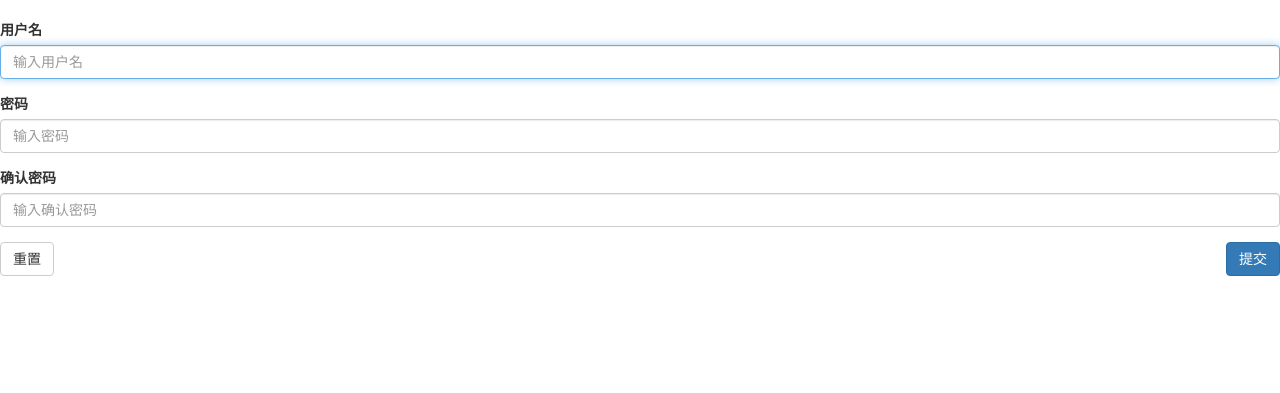
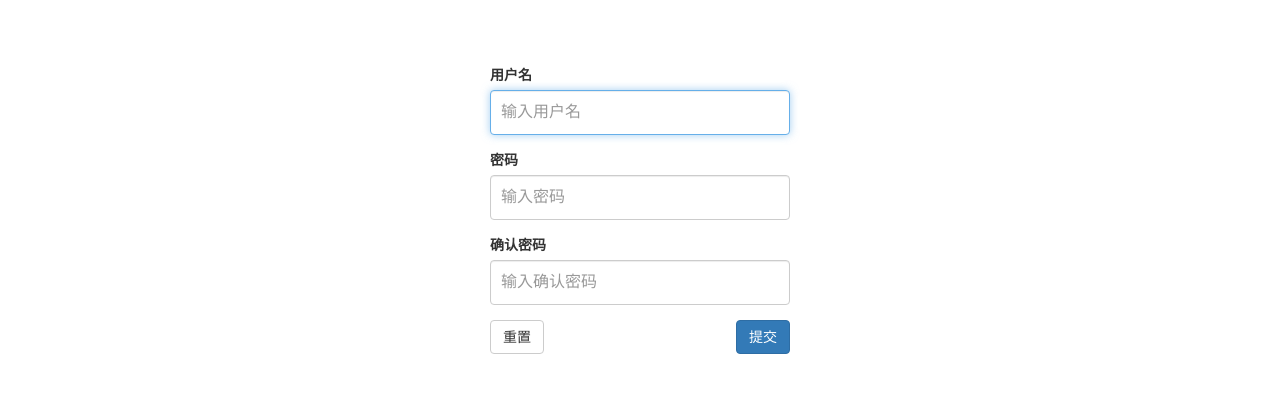
Before and after one commit to Research-training-of-federal-learning/flask-fileupload, a Flask app: page /register in a window 1280 px wide. Shown: the part 52-445 px from the top of the page. Run offline with Flask 2, Linux system fonts and the light colour scheme; some libraries are stand-ins or nearby versions.

Commit message:
前端更新

```diff
--- a/app.py
+++ b/app.py
@@ -77,6 +77,15 @@ def js_static(filename):
 @app.route('/')
 def index():
     return redirect(url_for('login'))
+
+@app.route('/logout')
+def out():
+    if session['is_login'] == False:
+        return render_template('/')
+    else:
+        session['is_login'] = False
+        session['name'] = ''
+        return redirect('/')
 
 @app.route("/download1", methods=['GET', 'POST'])
 def download1():
@@ -163,12 +172,11 @@ def login():
             # 登录成功后存储session信息
             session['is_login'] = True
             session['name'] = username
-            return redirect('/')
+            return redirect('/project')
         else:
             flash('用户名或密码错误！')
             return render_template('login.html')
     return render_template('login.html')
-
 
 @app.route('/uploadajax', methods=['POST'])
 def upldfile():
--- /dev/null
+++ b/static/css/register.css
@@ -0,0 +1,14 @@
+.form-register {
+    max-width: 330px;
+    padding: 15px;
+    margin: 0 auto;
+}
+.form-register .form-control {
+    position: relative;
+    height: auto;
+    -webkit-box-sizing: border-box;
+    -moz-box-sizing: border-box;
+    box-sizing: border-box;
+    padding: 10px;
+    font-size: 16px;
+}
--- a/templates/register.html
+++ b/templates/register.html
@@ -2,7 +2,7 @@
 {% block title %}注册{% endblock title %}
 {% block styles %}
     {{ super() }}
-    <link href="{{ url_for('static', filename='login.css') }}" rel="stylesheet">
+    <link href="{{ url_for('static', filename='css/register.css') }}" rel="stylesheet">
 {% endblock styles %}
 {% block navli %}
     <ul class="nav navbar-nav navbar-right">
@@ -17,7 +17,7 @@
     </ul>
 {% endblock navli %}
 {% block content %}
-    <div class="container form-login">
+    <div class="container form-register">
         {% for message in get_flashed_messages() %}
             <div class="alert alert-warning">
                 <button type="button" class="close" data-dismiss="alert">&times;</button>
@@ -25,7 +25,7 @@
             </div>
         {% endfor %}
     </div>
-    <form action="/register" method="post" class="form-login">
+    <form action="/register" method="post" class="form-register">
         <div class="form-group">
             <label for="id_username">用户名</label>
             <input type="text" class="form-control" name="username" id="id_username" placeholder="输入用户名" {% if username %}value="{{ username }}"{% endif %} autofocus required>
```
